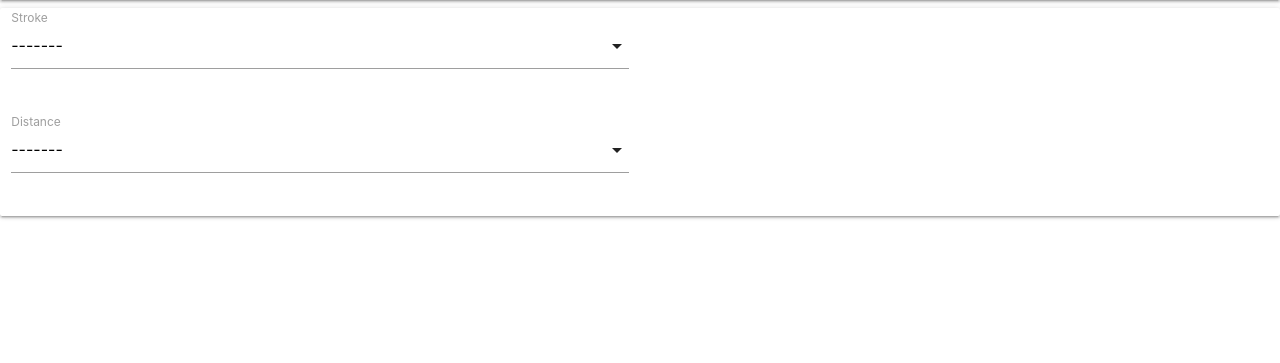
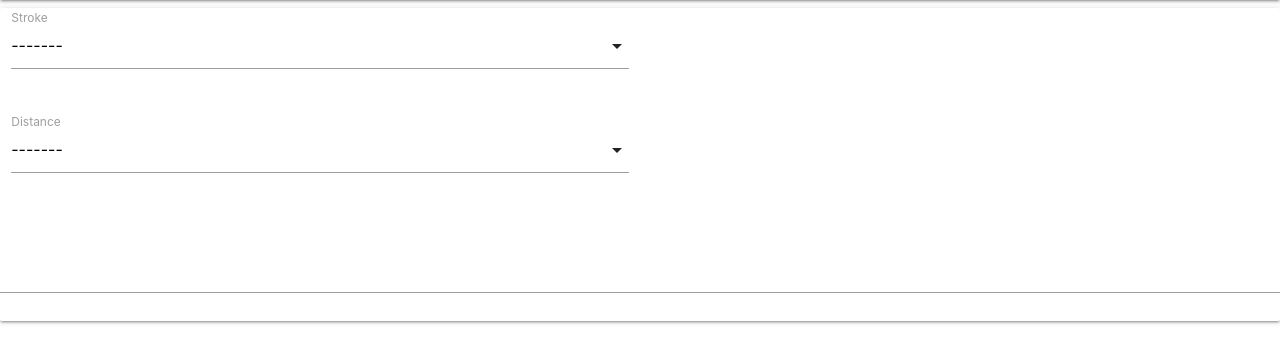
Before and after one commit to seanbrindley17/milestone-project-3-mk2, a Python web app: template templates/new_entry.html in a window 1280 px wide. Shown: the part 64-427 px from the top of the page. Run offline with Jinja, Linux system fonts and the light colour scheme; the template is opened without the code that fills it, so the values that code supplies are empty; some libraries are stand-ins or nearby versions.

Commit message:
Add datepicker to new_entry form

```diff
--- a/templates/new_entry.html
+++ b/templates/new_entry.html
@@ -27,6 +27,11 @@
           <label for="stroke_name">Distance</label>
         </div>
       </div>
+
+      <div class="row">
+        <div class="input-field col s12"></div>
+        <input type="text" class="datepicker">
+      </div>
     </form>
   </div>
 
```
